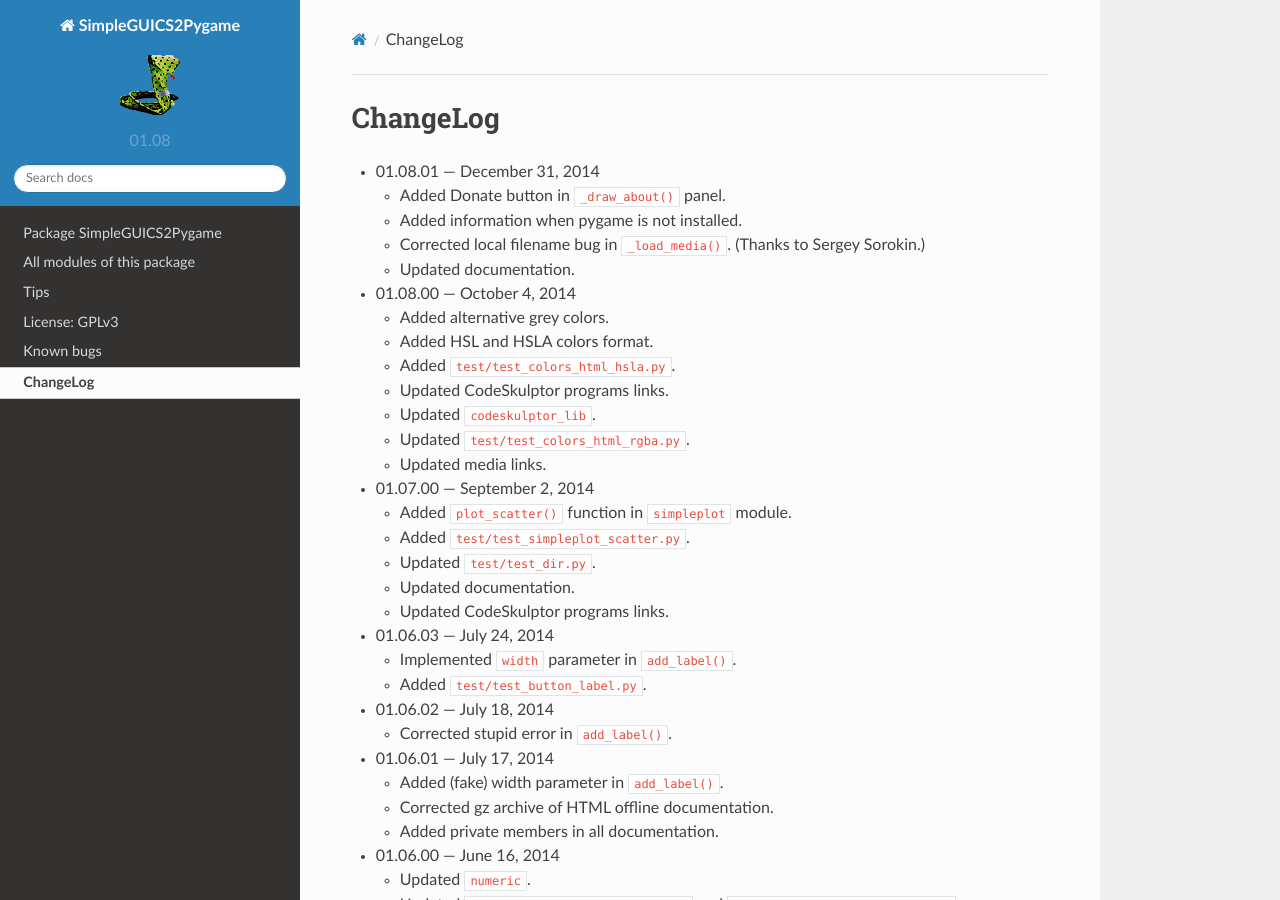
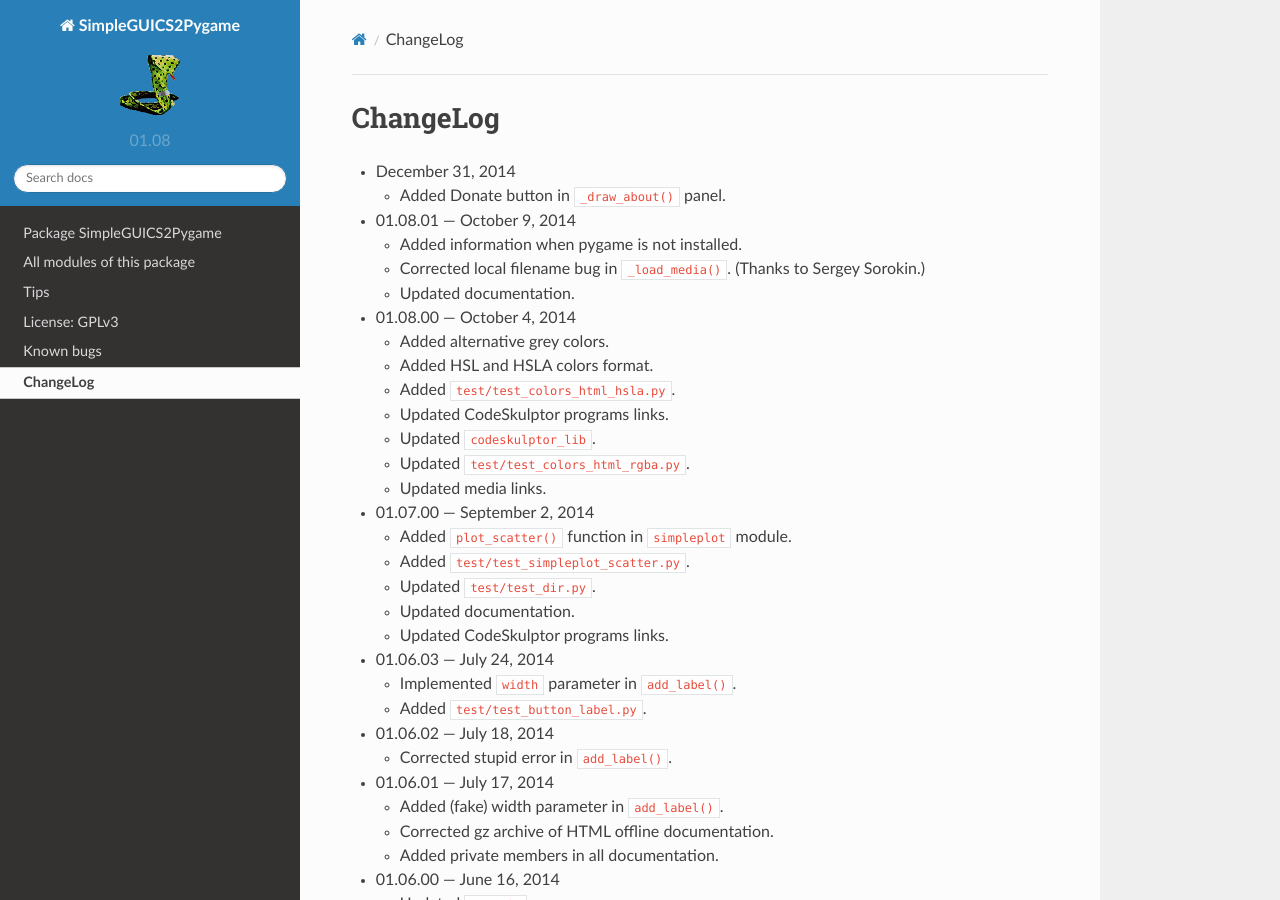
Before and after one commit to rhul-compsoc/SimpleGUICS2Pygame, a Sphinx documentation site: the page built from Sphinx/ChangeLog.rst, in a window 1280 px wide and 900 px high. Built offline with Sphinx 7.4.7 and the Read the Docs theme 2.0.0, drawn with Linux system fonts in a browser that asks for light colours.

Commit message:
Corrected changelog.

```diff
--- a/README.rst
+++ b/README.rst
@@ -111,15 +111,16 @@ along with this program. If not, see <http://www.gnu.org/licenses/>.
 
 Changes
 =======
-* 01.08.01 --- December 31, 2014
+* December 31, 2014
 
   - Added Donate button in ``_draw_about()`` panel.
+
+* 01.08.01 --- October 9, 2014
 
   - Added information when pygame is not installed.
 
   - Corrected local filename bug in ``_load_media()``. (Thanks to Sergey Sorokin.)
   - Updated documentation.
-
 
 * 01.08.00 --- October 4, 2014
 
--- a/Sphinx/ChangeLog.rst
+++ b/Sphinx/ChangeLog.rst
@@ -1,8 +1,10 @@
 ChangeLog
 =========
-* 01.08.01 --- December 31, 2014
+* December 31, 2014
 
   - Added Donate button in ``_draw_about()`` panel.
+
+* 01.08.01 --- October 9, 2014
 
   - Added information when pygame is not installed.
 
```
